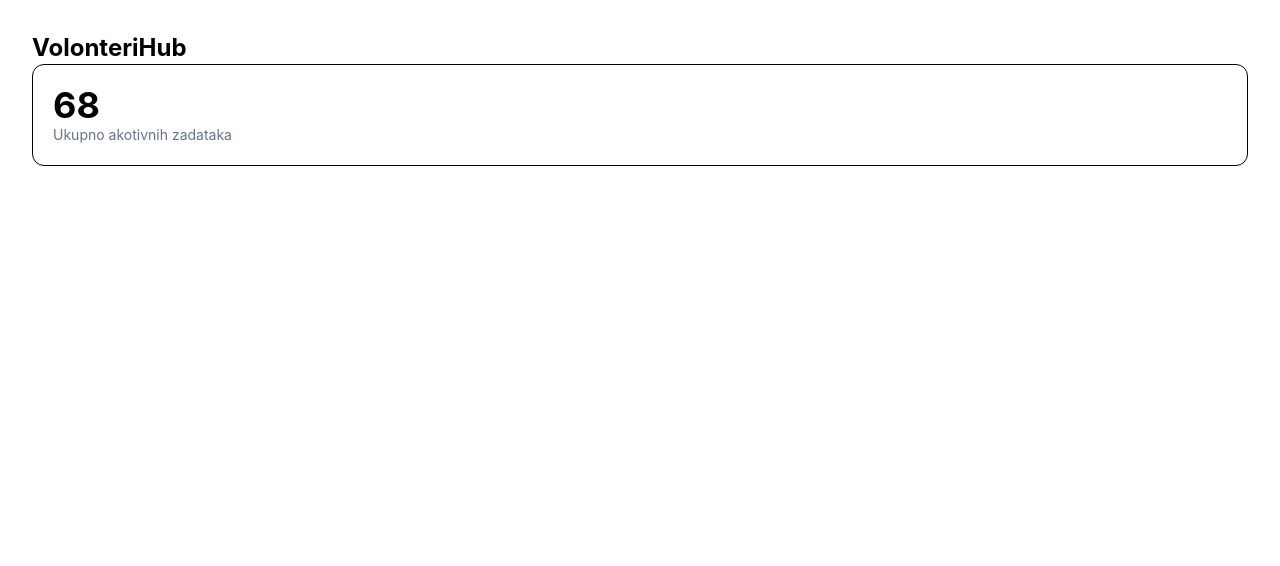
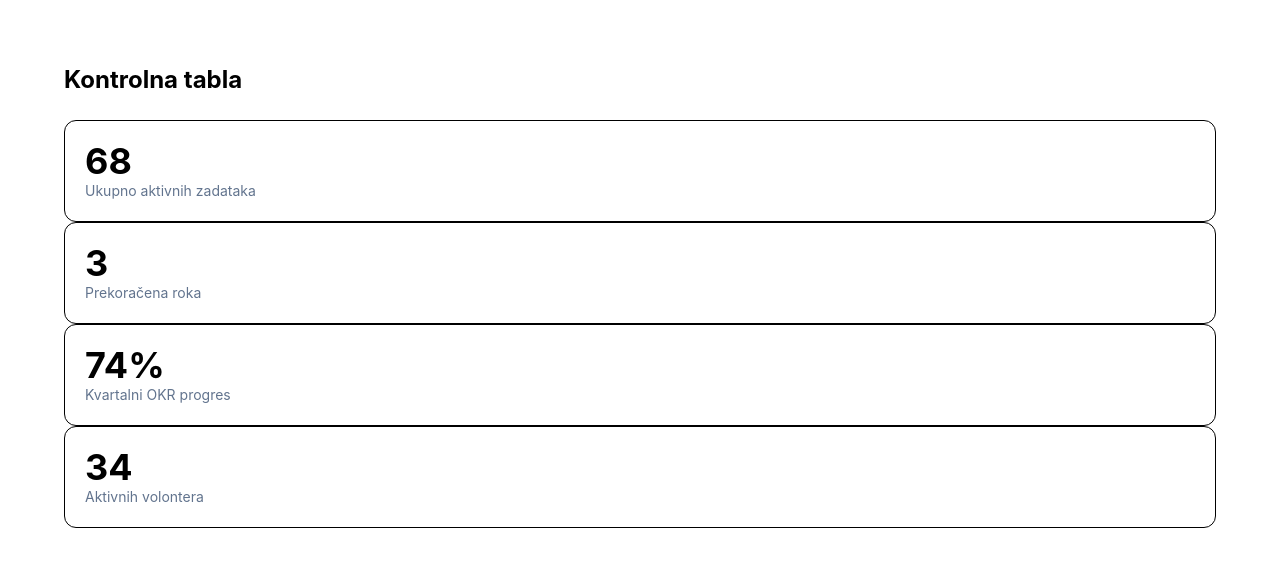
Before and after one commit to Emrahalibasic1/most-app-vol, a React (Vite) app in the folder client/: page / in a window 1280 px wide. Shown: the top 566 px of the page. Built offline with nearby package versions, Linux system fonts and the light colour scheme.

Commit message:
Add Dashboard page with stat cards list

```diff
--- a/client/src/App.tsx
+++ b/client/src/App.tsx
@@ -2,17 +2,15 @@ import { useState } from 'react'
 
 import './App.css'
 import StatCard from './components/statCard'
+import Dashboard from './pages/Dashboard'
 
 function App() {
   const [count, setCount] = useState(0)
 
   return (
-    <>
-     <div className='p-8'>
-      <h1 className='text-2xl font-bold'>VolonteriHub</h1>
-      <StatCard />
+   <div className="p-8">
+     <Dashboard />
     </div>
-    </>
 
   )
 }
--- a/client/src/components/statCard.tsx
+++ b/client/src/components/statCard.tsx
@@ -1,10 +1,15 @@
-function StatCard () {
+type StatCardProps = {
+    value: string | number;
+    label: string;
+};
+
+function StatCard ({ value, label }: StatCardProps) {
     return(
         <div className="rounded-xl border border slate-200 bg-white p-5">
-            <div className="text-4xl font-bold">68</div>
-                <div className="text-sm text-slate-500">Ukupno akotivnih zadataka</div>
+            <div className="text-4xl font-bold">{value}</div>
+                <div className="text-sm text-slate-500">{label}</div>
         </div>
     )
 }
 
-export default StatCard
+export default StatCard;
--- /dev/null
+++ b/client/src/pages/Dashboard.tsx
@@ -0,0 +1,26 @@
+import StatCard from "../components/statCard";
+
+const stats = [
+    {id: 1, value: 68, label:"Ukupno aktivnih zadataka"},
+    {id: 2, value: 3, label:"Prekoračena roka"},
+    {id: 3, value:"74%", label:"Kvartalni OKR progres"},
+    {id: 4, value:34, label:"Aktivnih volontera"}
+];
+
+function Dashboard () {
+    return (
+        <div className="p-8">
+            <h1 className="font-bold text-2xl">Kontrolna tabla</h1>
+            <div className="mt-6">
+                {
+                    stats.map((stat) =>
+                    <StatCard key={stat.id} value={stat.value} label={stat.label} />
+                    )
+                }
+
+            </div>
+        </div>
+    )
+}
+
+export default Dashboard;
```
